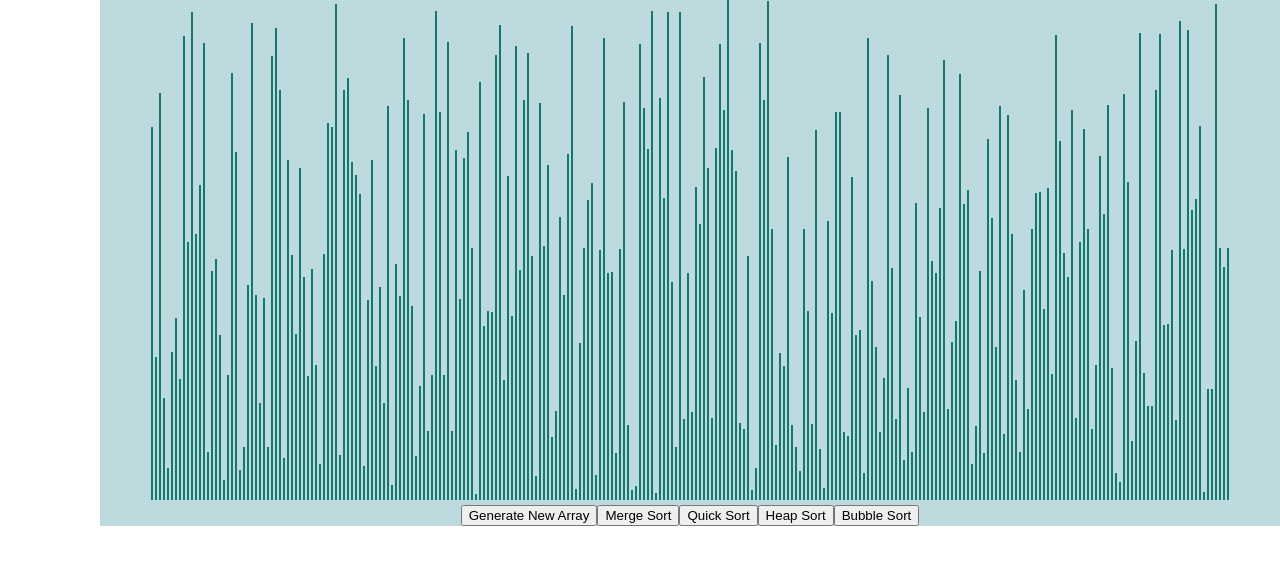
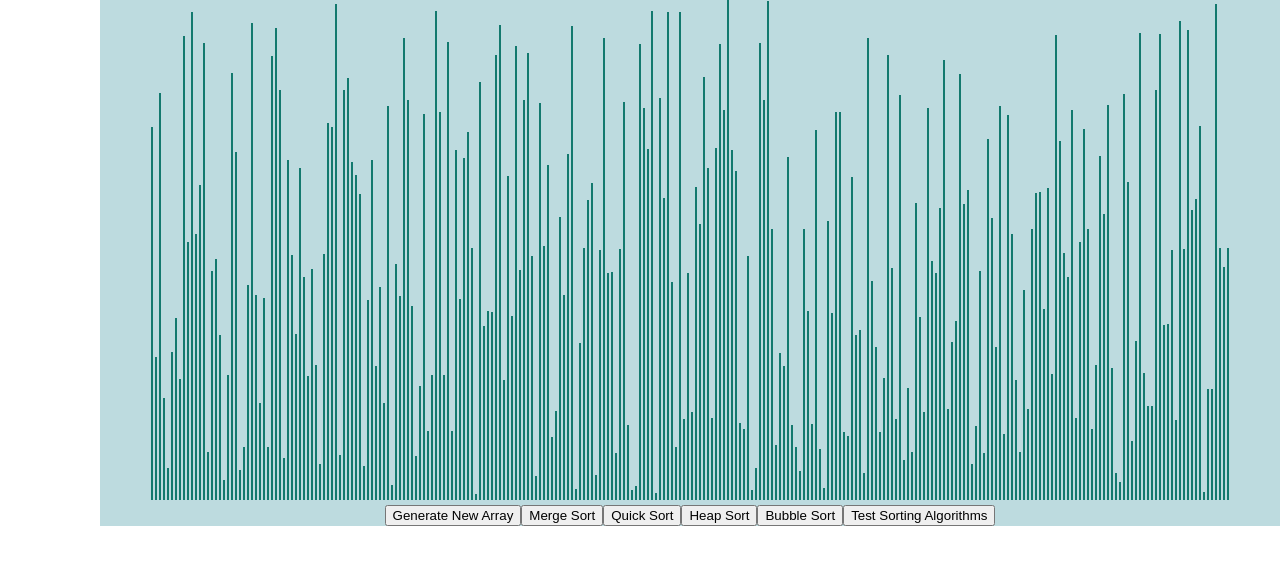
Before and after one commit to PratikshaSh/byakugan-a-sorting-visualizer-, a React (Create React App) app: page / in a window 1280 px wide. Shown: the top 564 px of the page. Built offline with nearby package versions, Linux system fonts and the light colour scheme.

Commit message:
test button added

```diff
--- a/src/SortingVisualizer/SortingVisualizer.jsx
+++ b/src/SortingVisualizer/SortingVisualizer.jsx
@@ -34,7 +34,19 @@ heapSort() {}
 
 bubbleSort() {}
 
+testSortingAlgorithms(){
+ for(let i=0;i<100;i++){
+   const array = [];
+   const length = randomIntFromInterval(1,1000);
+   for(let i=0;i<length;i++){
+     array.push(randomIntFromInterval(-1000,1000));
+   }
 
+  const javaScriptSortedArray = array.slice().sort((a,b)=> a-b);
+  const mergeSortedArray = SortingAlgorithms.mergeSort(array.slice());
+  console.log(arraysAreEqual(javaScriptSortedArray,mergeSortedArray));
+ }
+}
 
  render(){
   const {array} = this.state;
@@ -53,6 +65,7 @@ bubbleSort() {}
         <button onClick={() => this.quickSort()}>Quick Sort</button>
         <button onClick={() => this.heapSort()}>Heap Sort</button>
         <button onClick={() => this.bubbleSort()}>Bubble Sort</button>
+        <button onClick={() => this.testSortingAlgorithms()}>Test Sorting Algorithms</button>
       </div>
   );
   }
```
Also changed, not shown: 1 other file (tests, documents, lock files or other folders).
